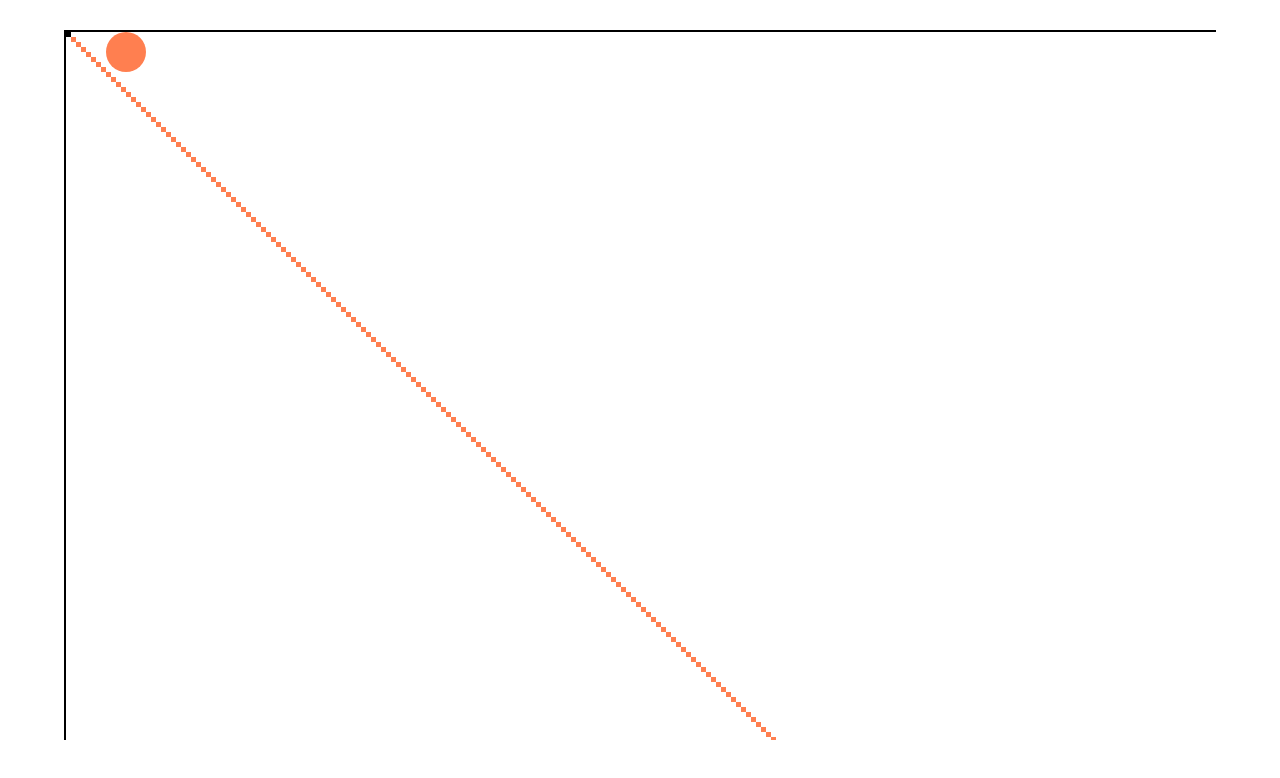
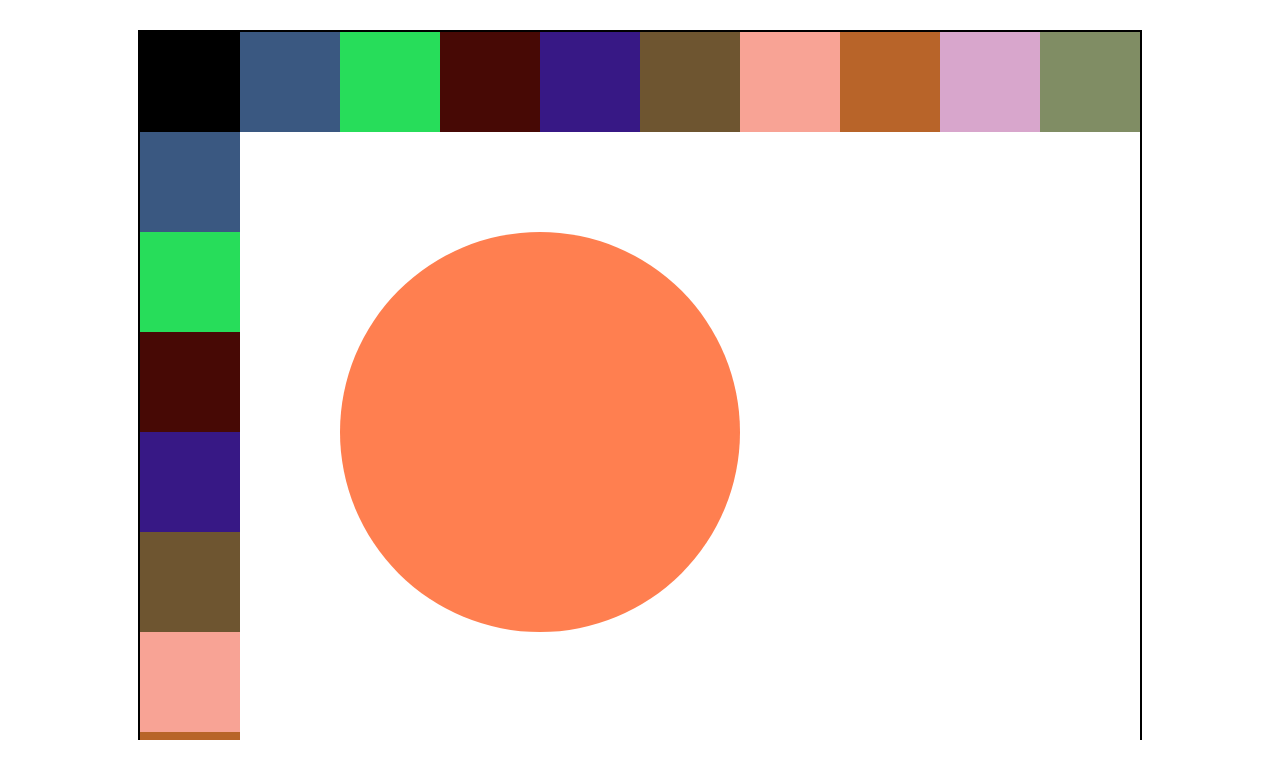
Before and after one commit to israelramosm/image-to-data, a React (Create React App) app: page / in a window 1280 px wide. Shown: the top 778 px of the page. Built offline with nearby package versions, Linux system fonts and the light colour scheme.

Commit message:
height and width specify draws updated

```diff
--- a/src/components/Canvas/Canvas.js
+++ b/src/components/Canvas/Canvas.js
@@ -3,10 +3,14 @@ import React, { useEffect, useRef, useState } from "react";
 function App() {
   const canvasRef = useRef(null);
   const [context, setContext] = useState(null);
+
   // Set display size (vw/vh).
-  const shapeSize = 5,
-    sizeWidth = shapeSize * 500,
-    sizeHeight = shapeSize * 500;
+  const scale = 10,
+    shapeSize = 10,
+    sizeWidth = Math.floor(10 * shapeSize * scale),
+    sizeHeight = Math.floor(10 * shapeSize * scale);
+
+    console.log({ scale, shapeSize, sizeWidth, sizeHeight });
 
   useEffect(() => {
     let mouseDown = false;
@@ -79,12 +83,10 @@ function App() {
 
     if (canvasRef.current) {
       const renderCtx = canvasRef.current.getContext("2d");
-
-      //Setting the canvas site and width to be responsive
+      canvasRef.current.style.width = sizeWidth + "px";
+      canvasRef.current.style.height = sizeHeight + "px";
       canvasRef.current.width = sizeWidth;
       canvasRef.current.height = sizeHeight;
-      canvasRef.current.style.width = sizeWidth;
-      canvasRef.current.style.height = sizeHeight;
 
       if (renderCtx) {
         canvasRef.current.addEventListener("mousedown", handleMouseDown);
@@ -98,13 +100,14 @@ function App() {
       }
     }
 
-    // if (context) context.scale(scales, scales);
+    if (context) context.scale(scale, scale);
 
     // Draw a rectangle
     if (context) {
-      for (let index = 0; index < 10000; index += 5) {
-        context.fillRect(index, index, shapeSize, shapeSize);
-        context.fillStyle = "#ff7f50";
+      for (let index = 0; index < sizeHeight; index += shapeSize) {
+        context.fillRect(0, index, shapeSize, shapeSize);
+        context.fillRect(index, 0, shapeSize, shapeSize);
+        context.fillStyle = `#${randomColor()}`;
       }
       context.fill();
     }
@@ -113,7 +116,7 @@ function App() {
     if (context) {
       context.beginPath();
       context.fillStyle = "#ff7f50";
-      context.arc(60, 20, 20, 0, Math.PI * 2, true);
+      context.arc(40, 40, 20, 0, Math.PI * 2, true);
       context.fill();
       context.fillStyle = "#000";
       context.closePath();
@@ -121,14 +124,12 @@ function App() {
 
     if (context) {
       const data = context.getImageData(0, 0, 2, 2).data;
-      console.log(data);
       const rgb = [];
       const hexData = [];
       data.forEach((cur) => {
         let hex = "#";
         rgb.push(cur);
         if (rgb.length === 4) {
-          console.log(rgb);
           hex = `#${rgbToHex(rgb[0], rgb[1], rgb[2])}`;
           hexData.push(hex);
           rgb.length = 0;
@@ -164,8 +165,6 @@ function App() {
         style={{
           border: "2px solid #000",
           marginTop: 10,
-          width: `${sizeWidth}px`,
-          height: `${sizeHeight}px`,
         }}
       ></canvas>
     </div>
```
